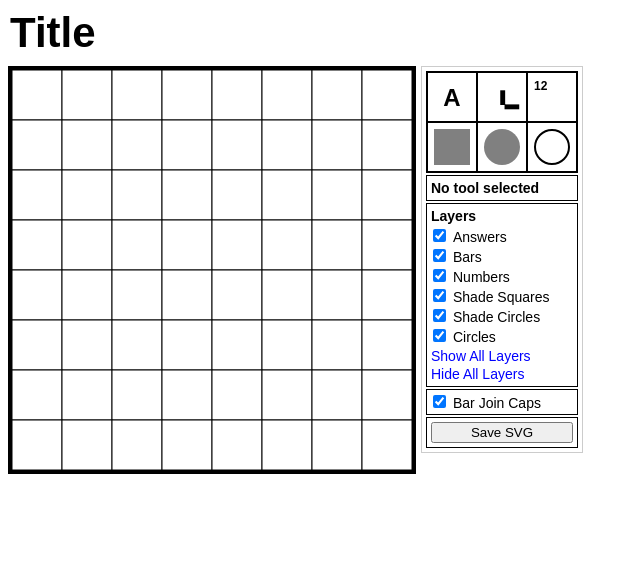
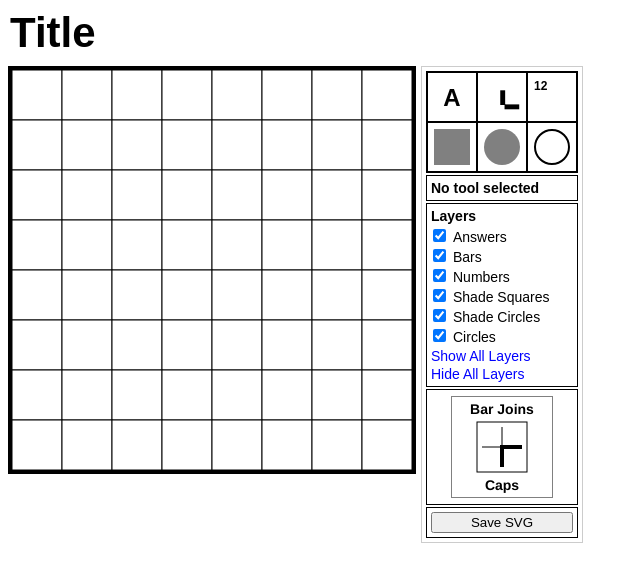
Before and after one commit to lukwam/bargrids, a plain HTML site: page docs/index.html in a window 1280 px wide. Both pictures are taken after a click on the input "Set This Size". Shown: the whole page, without its empty margins (0-640 px from the left). Drawn offline with Linux system fonts and the light colour scheme.

Commit message:
Added Bar Joins Button instead of checkbox.

```diff
--- a/docs/index.html
+++ b/docs/index.html
@@ -66,17 +66,13 @@
         </div>
       </div>
 
-      <!-- Upload Tools -->
+      <!-- Upload EPS Tool -->
       <div id="upload-eps-tool"class="control-container controls__layers">
         <input type="file" id="upload-eps-button" class="hidden" onchange="uploadEPSFile(this);">
         <button class="upload-button" onclick="uploadEPSFileButton();">Load EPS</button>
       </div>
 
-      <!-- <div id="upload-json-tool"class="control-container controls__layers">
-        <input type="file" id="upload-json-button" class="hidden" onchange="uploadJSONFile(this);">
-        <button class="upload-button" onclick="uploadJSONFileButton();">Load JSON</button>
-      </div> -->
-
+      <!-- Upload SVG Tool -->
       <div id="upload-svg-tool"class="control-container controls__layers">
         <input type="file" id="upload-svg-button" class="hidden" onchange="uploadSVGFile(this);">
         <button class="upload-button" onclick="uploadSVGFileButton();">Load SVG</button>
@@ -221,43 +217,15 @@
 
       <!-- Bar Join Caps Tool -->
       <div id="bar-join-caps-tool" class="control-container hidden">
-        <input type="checkbox" id="bar-join-caps" onchange="toggleBarJoinCaps(this);" checked>
-        <label for="bar-join-caps" class="controls__layers--checkbox">Bar Join Caps</label><br>
+        <svg id="bar-joins-button" class="hidden"></svg>
       </div>
 
-      <!-- Save Tools -->
-      <!-- <div id="save-json-tool" class="control-container controls__layers hidden">
-        <button id="save-json-button" class="download-button" onclick="saveJSON();">Save JSON</button>
-        <a id="json-download" class="hidden"></a>
-      </div> -->
-
+      <!-- Save SVG Tool -->
       <div id="save-svg-tool"class="control-container controls__layers hidden">
         <button id="save-svg-button" class="download-button" onclick="saveSVG();">Save SVG</button>
         <a id="svg-download" class="hidden"></a>
       </div>
 
-      <!-- <svg id="bar-join-caps-svg" height="100" width="100" style="border: 1px solid black;">
-        <g fill="black" font-family="helvetica" font-weight="bold" font-size="14px" text-anchor="middle">
-          <text x="50" y="17">Bar Joins</text>
-          <text x="50" y="93">Caps</text>
-          <rect x="25" y="25" height="50" width="50" fill="white" stroke="black" stroke-width="1px"></rect>
-          <line x1="50" y1="30" x2="50" y2="50" stroke="black" stroke-width="1px"></line>
-          <line x1="30" y1="50" x2="50" y2="50" stroke="black" stroke-width="1px"></line>
-          <line x1="50" y1="50" x2="50" y2="70" stroke="black" stroke-width="4px"></line>
-          <line x1="50" y1="50" x2="70" y2="50" stroke="black" stroke-width="4px"></line>
-          <rect x="48" y="48" height="4px" width="4px"></rect>
-        </g>
-      </svg> -->
-
-      <!-- <svg height="50" width="50" style="border: 1px solid black;">
-        <text x="25" y="24" dominant-baseline="central" fill="black" font-family="helvetica" text-anchor="middle">None</text>
-      </svg> -->
-      <!-- <svg height="50" width="50" style="border: 1px solid black;">
-        <path x="5" y="5" fill="none" stroke="black" stroke-width="1" d="M25,5 a20,20 0 0,1 0,40"></path>
-      </svg> -->
-
-
-
     </div>
   </body>
 </html>
--- a/docs/script.js
+++ b/docs/script.js
@@ -264,6 +264,113 @@ let puzzle = {
     return Array.from(Array(rows), () => new Array(cols));
   }
 
+  // create an SVG to represent Bar Joins
+  function createBarJoinsSVG() {
+    // create svg element
+    var svg = document.createElementNS(svgns, "svg");
+    svg.id = "bar-joins-button";
+    svg.setAttributeNS(xmlns, "xmlns:xlink", xlinkns);
+    svg.setAttribute("height", 100);
+    svg.setAttribute("width", 100);
+    svg.setAttribute("fill", "white");
+    svg.setAttribute("style", "border: 1px solid grey");
+    svg.classList.add("bar-joins-button")
+    svg.addEventListener("click", (event) => {toggleBarJoinCaps(event)});
+
+    // create text group
+    var textgroup = document.createElementNS(svgns, "g");
+    textgroup.setAttribute("fill", "black");
+    textgroup.setAttribute("font-family", "helvetica");
+    textgroup.setAttribute("font-weight", "bold");
+    textgroup.setAttribute("font-size", "14px");
+    textgroup.setAttribute("text-anchor", "middle");
+
+    // add header
+    var header = document.createElementNS(svgns, "text");
+    header.setAttribute("x", 50);
+    header.setAttribute("y", 17);
+    header.innerHTML = "Bar Joins";
+    textgroup.appendChild(header);
+
+    // add footer
+    var footer = document.createElementNS(svgns, "text");
+    footer.setAttribute("x", 50);
+    footer.setAttribute("y", 93);
+    if (puzzle.bar_join_caps) {
+      footer.innerHTML = "Caps";
+    } else {
+      footer.innerHTML = "No Caps";
+    }
+    textgroup.appendChild(footer);
+
+    // add horizontal grid line
+    var hline = document.createElementNS(svgns, "line");
+    hline.setAttribute("x1", 30);
+    hline.setAttribute("x2", 50);
+    hline.setAttribute("y1", 50);
+    hline.setAttribute("y2", 50);
+    hline.setAttribute("stroke", "black");
+    hline.setAttribute("stroke-width", "1px");
+    svg.appendChild(hline);
+
+    // add verticial grid line
+    var vline = document.createElementNS(svgns, "line");
+    vline.setAttribute("x1", 50);
+    vline.setAttribute("x2", 50);
+    vline.setAttribute("y1", 30);
+    vline.setAttribute("y2", 50);
+    vline.setAttribute("stroke", "black");
+    vline.setAttribute("stroke-width", "1px");
+    svg.appendChild(vline);
+
+    // add hoizontal bar line
+    var hbar = document.createElementNS(svgns, "line");
+    hbar.setAttribute("x1", 50);
+    hbar.setAttribute("x2", 70);
+    hbar.setAttribute("y1", 50);
+    hbar.setAttribute("y2", 50);
+    hbar.setAttribute("stroke", "black");
+    hbar.setAttribute("stroke-width", "4px");
+    svg.appendChild(hbar);
+
+    // add verticial bar line
+    var vbar = document.createElementNS(svgns, "line");
+    vbar.setAttribute("x1", 50);
+    vbar.setAttribute("x2", 50);
+    vbar.setAttribute("y1", 50);
+    vbar.setAttribute("y2", 70);
+    vbar.setAttribute("stroke", "black");
+    vbar.setAttribute("stroke-width", "4px");
+    svg.appendChild(vbar);
+
+    var border = document.createElementNS(svgns, "rect");
+    border.setAttribute("x", 25);
+    border.setAttribute("y", 25);
+    border.setAttribute("fill", "transparent");
+    border.setAttribute("stroke", "black");
+    border.setAttribute("stroke-width", "1px");
+    border.setAttribute("height", "50px");
+    border.setAttribute("width", "50px");
+    svg.appendChild(border)
+
+    // add cap
+    if (puzzle.bar_join_caps) {
+      var cap = document.createElementNS(svgns, "rect");
+      cap.setAttribute("x", 48);
+      cap.setAttribute("y", 48);
+      cap.setAttribute("fill", "black");
+      cap.setAttribute("height", "4px");
+      cap.setAttribute("width", "4px");
+      svg.appendChild(cap)
+    }
+
+    svg.appendChild(textgroup);
+
+    // create the new bar joins SVG and replace existing button
+    var button = document.getElementById("bar-joins-button");
+    button.parentNode.replaceChild(svg, button);
+  }
+
   // create the grid and all its layers and set the title
   function createGrid() {
     // set the document title and title element
@@ -279,6 +386,9 @@ let puzzle = {
     createShadeSquares();
     createShadeCircles();
     createCircles();
+
+    // create the bar joins button svg
+    createBarJoinsSVG();
 
     // toggle symmetry controls
     if (puzzle.cols == puzzle.rows) {
@@ -1607,7 +1717,7 @@ let puzzle = {
 
   // toggle bar join caps
   function toggleBarJoinCaps(input) {
-    if (input.checked) {
+    if (!puzzle.bar_join_caps) {
       console.log("Enabling Bar Join Caps");
       puzzle.bar_join_caps = true;
     } else {
--- a/docs/styles.css
+++ b/docs/styles.css
@@ -325,3 +325,7 @@
   font-size: 14px;
   margin: 2px;
 }
+.bar-joins-button {
+  margin-top: 4px;
+  margin-left: 22px;
+}
```
